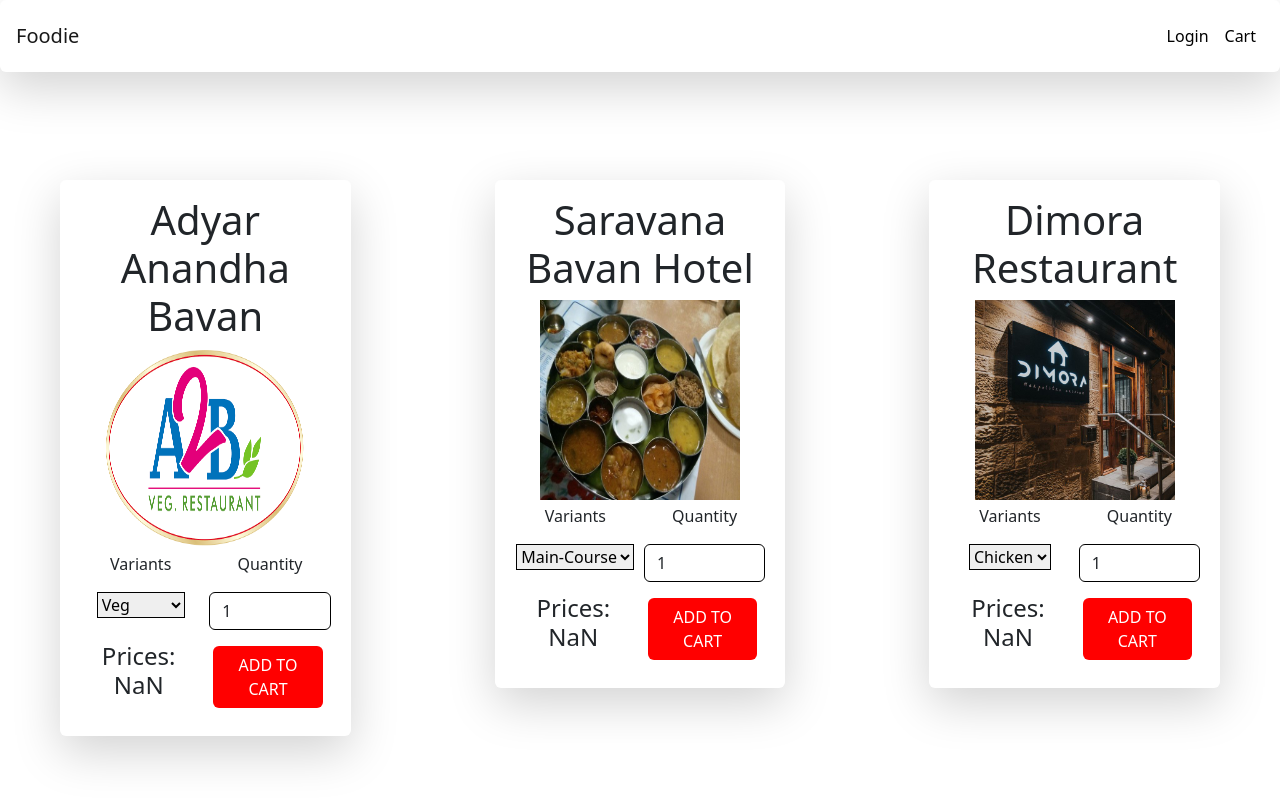
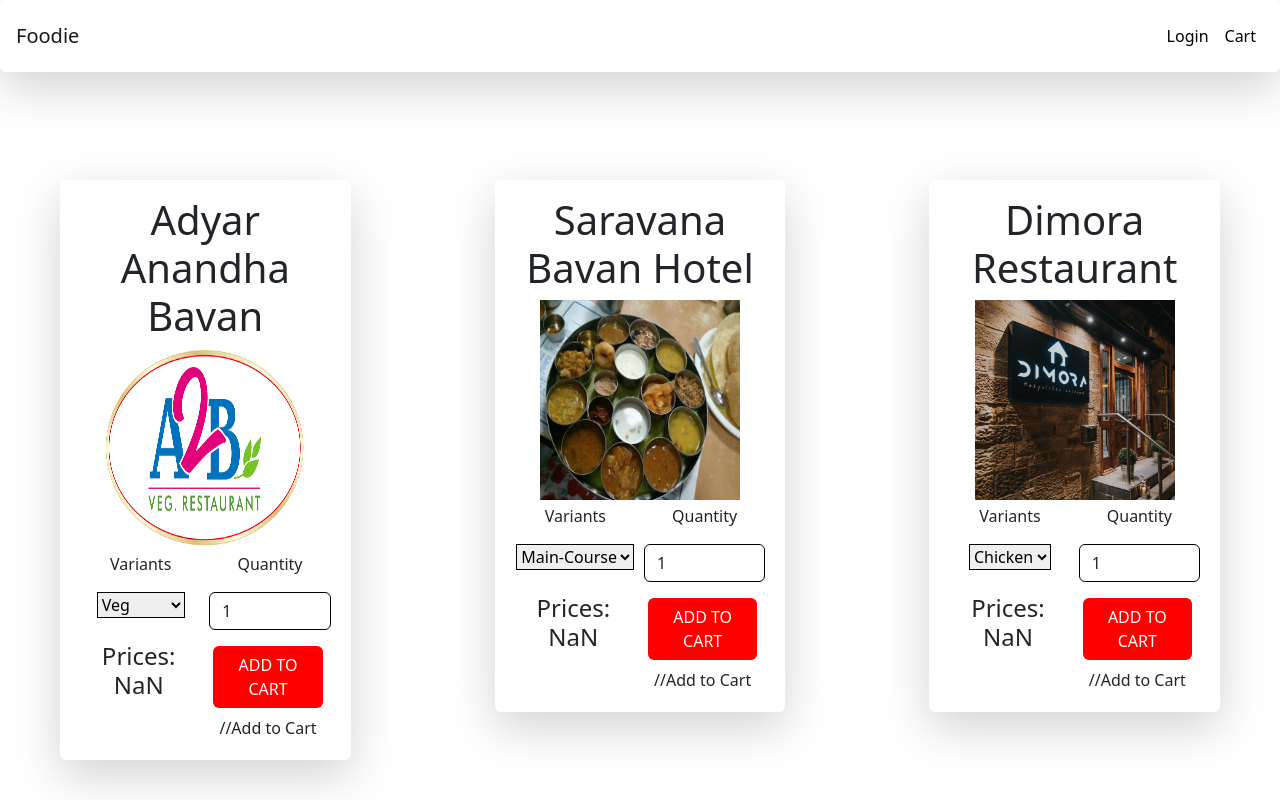
Before and after one commit to Kishore-189/Food_Delivery_App, a React (Create React App) app: page / in a window 1280 px wide. Shown: the top 800 px of the page. Built offline with nearby package versions, Linux system fonts and the light colour scheme; the HTML template or start-up script is replaced by a standard one.

Commit message:
Update Hotels.jsx

```diff
--- a/src/components/Hotels.jsx
+++ b/src/components/Hotels.jsx
@@ -32,6 +32,7 @@
                         </div>
                         <div className='m-1 w-100'>
                             <button className='btn m-2'>ADD TO CART</button>
+                            //Add to Cart
                         </div>
         </div>
     </div>
```
